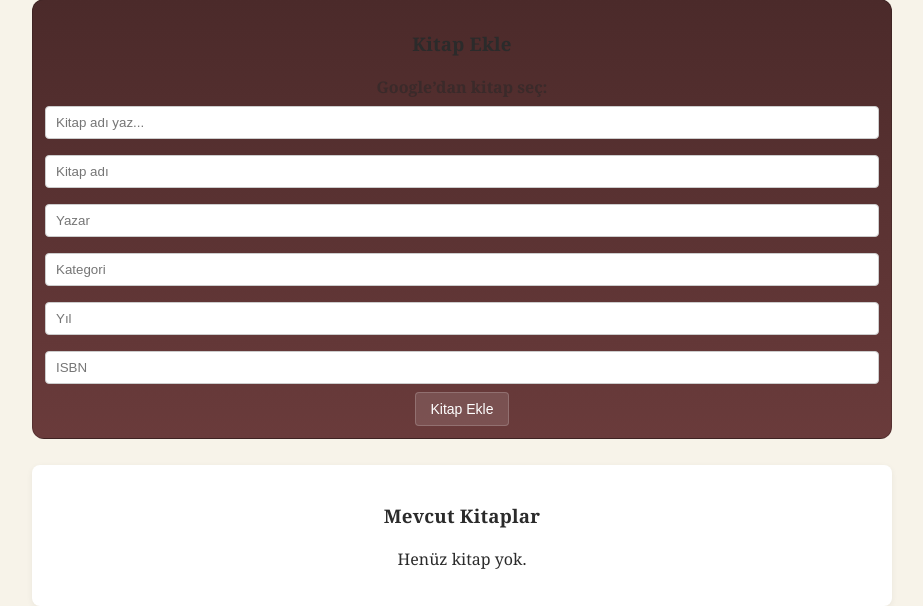
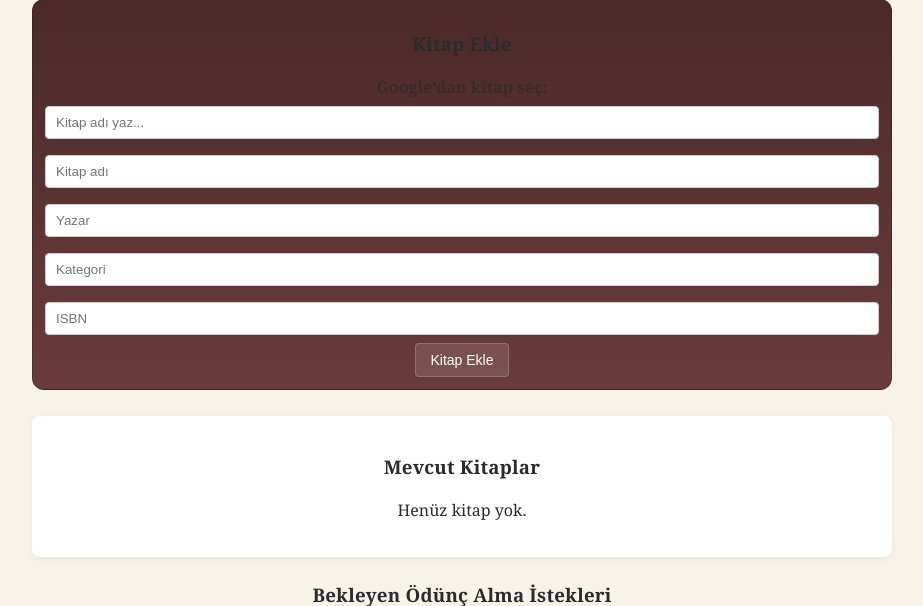
Before and after one commit to sinemsrcck/library_project, a PHP site: page /admin.php in a window 1280 px wide. Shown: the part 170-776 px from the top of the page, without its empty margins (178-1101 px from the left). Run offline with PHP 8.4, Linux system fonts and the light colour scheme; a user stored in the database is signed in; data comes from the database, SQL or seed files in the repository; data that the repository does not hold is empty.

Commit message:
yıl çıktı

```diff
--- a/admin.php
+++ b/admin.php
@@ -58,7 +58,6 @@ if (isset($_POST['add_book'])) {
     $title = $conn->real_escape_string($_POST['title']);
     $author = $conn->real_escape_string($_POST['author']);
     $category = $conn->real_escape_string($_POST['category']);
-    $year = (int)$_POST['year'];
     $isbn = $conn->real_escape_string($_POST['isbn']);
 
     $query = "INSERT INTO books (title, author, category, year, isbn, is_available)
@@ -162,7 +161,6 @@ if (isset($_POST['delete_id'])) {
     <input type="text" name="author" id="author" placeholder="Yazar" required><br>
 
     <input type="text" name="category" id="category" placeholder="Kategori">
-    <input type="number" name="year" id="year" placeholder="Yıl"><br>
 
     <input type="text" name="isbn" id="isbn" placeholder="ISBN">
 
```
